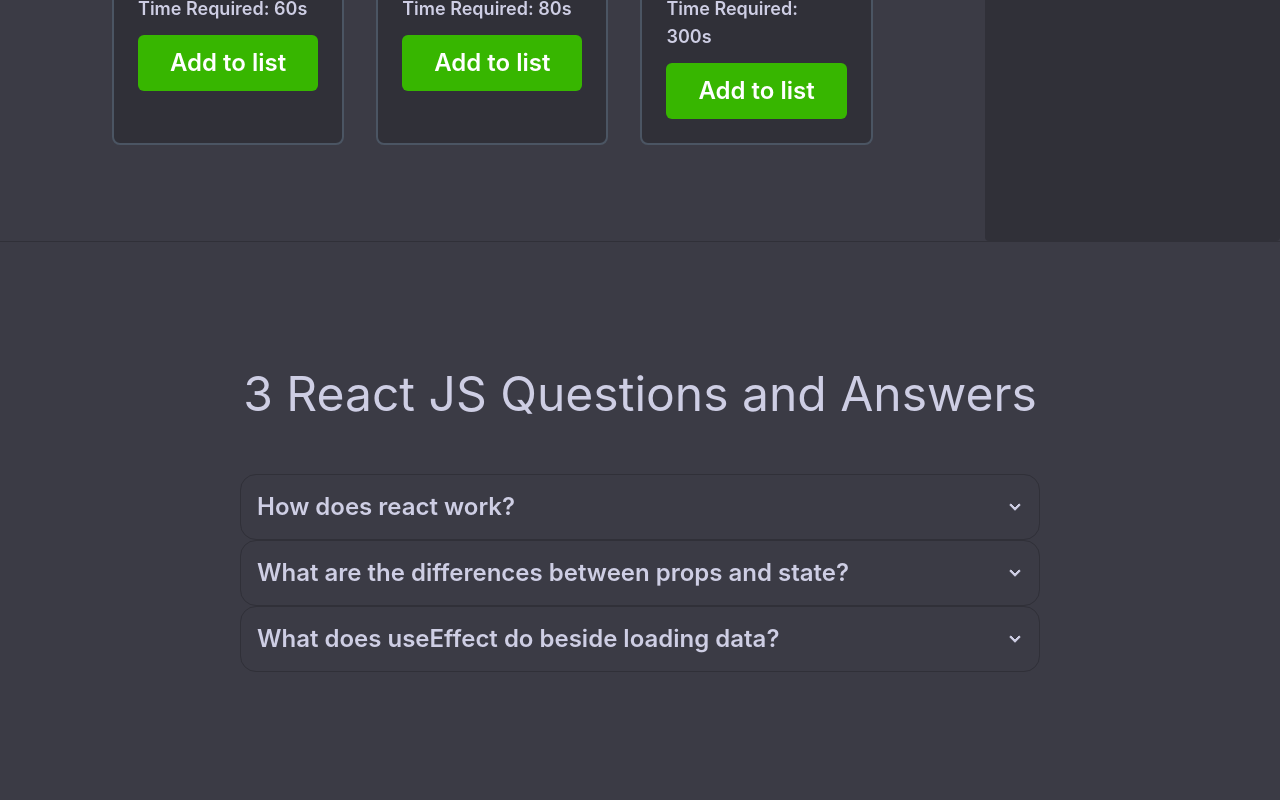
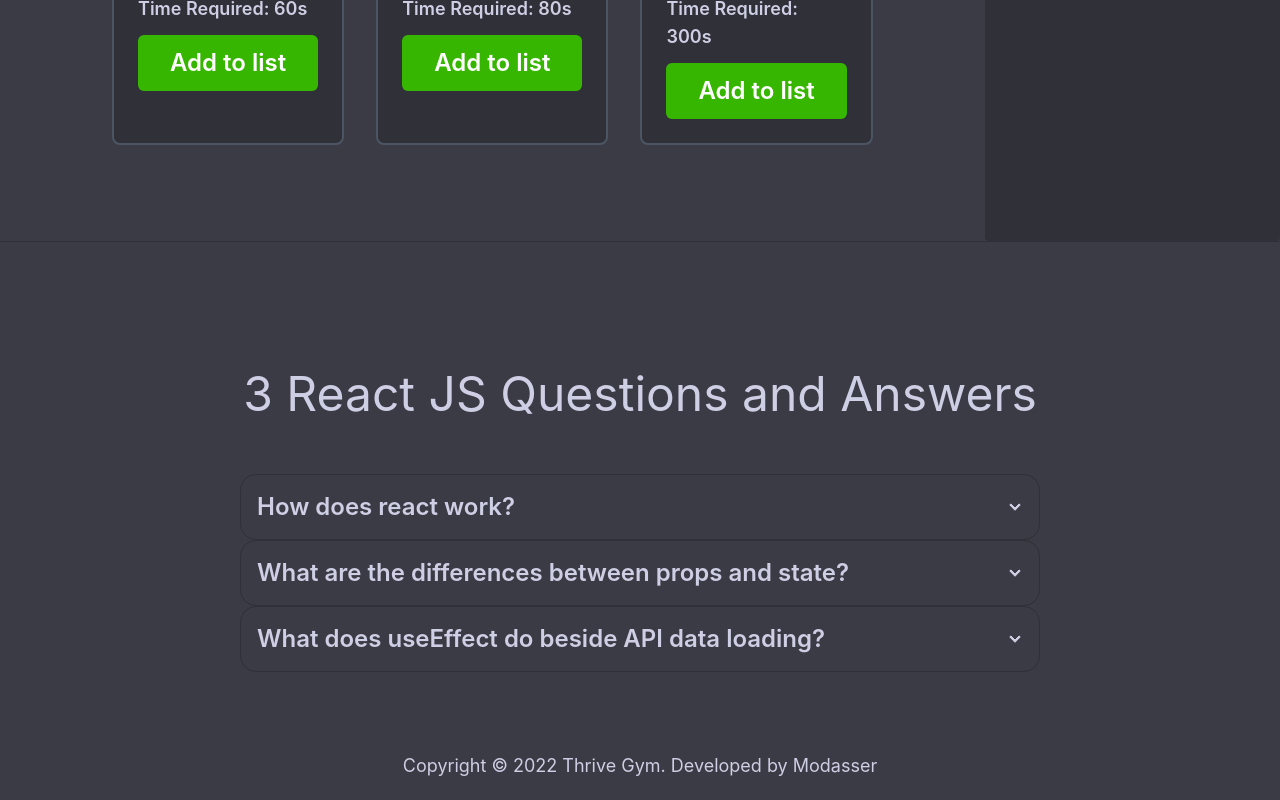
Before and after one commit to modasserjasim/thrive-gym, a React (Create React App) app: page / in a window 1280 px wide. Shown: the part 1237-2037 px from the top of the page. Built offline with nearby package versions, Linux system fonts and the light colour scheme.

Commit message:
blog question answers updated

```diff
--- a/src/components/Blog/Blog.js
+++ b/src/components/Blog/Blog.js
@@ -2,47 +2,62 @@
 
 const Blog = () => {
     return (
-        <div className='px-5 md:px-20 lg:px-60 border-base-300 border-t py-16 md:py-32'>
+        <div className='px-5 md:px-20 lg:px-60 border-base-300 border-t pt-16 md:pt-32'>
             <h2 className='text-3xl md:text-5xl text-center mb-14'>3 React JS Questions and Answers</h2>
             <div tabIndex={0} className="collapse collapse-arrow border border-base-300 bg-base-100 rounded-box">
-                <div className="collapse-title text-2xl font-semibold">
+                <div className="collapse-title text-lg sm:text-2xl font-semibold">
                     How does react work?
                 </div>
                 <div className="collapse-content">
-                    <p>React is without a doubt one of the most powerful and flexible frontend frameworks. But with its great power comes great responsibility – it’s easy to misuse it and create a mess of an app. To avoid it, one needs to really understand how React works internally by studying its code implementation and structure. Coincidentally, it is also one of the best ways to learn React in general. Let’s do this today!
-
-                        Working with a non-opinionated framework such as React gives you a lot of freedom, but also introduces more room for mistakes. Wait a second… What’s the deal with opinionated and non-opinionated frameworks?</p>
+                    <p>ReactJS divides the UI into isolated reusable pieces of code known as components. React components work similarly to JavaScript functions as they accept arbitrary inputs called properties or props. It's possible to have as many components as necessary without cluttering your code.</p>
+                    <p className='py-4'>
+                        React is without a doubt one of the most powerful and flexible frontend frameworks. But with its great power comes great responsibility - it's easy to misuse it and create a mess of an app. To avoid it, one needs to really understand how React works internally by studying its code implementation and structure. Coincidentally, it is also one of the best ways to learn React in general. Lets do this today!</p>
+                    <p>
+                        Working with a non-opinionated framework such as React gives you a lot of freedom, but also introduces more room for mistakes. Wait a second… Whats the deal with opinionated and non-opinionated frameworks?
+                    </p>
                 </div>
             </div>
             <div tabIndex={1} className="collapse collapse-arrow border border-base-300 bg-base-100 rounded-box">
-                <div className="collapse-title text-2xl font-semibold">
+                <div className="collapse-title text-lg sm:text-2xl font-semibold">
                     What are the differences between props and state?
                 </div>
                 <div className="collapse-content">
-                    <p>1. The Data is passed from one component to another in Props.
-                        1. The Data is passed within the component only in State.
-                        2. Props is Immutable (cannot be modified).
-                        2. State is Mutable ( can be modified).
-                        3. Props can be used with state and functional components.
-                        3. State can be used only with the state components/class component (Before 16.0).
-                        4. Props are read-only.
-                        4. State is both read and write.</p>
+                    <div className='md:flex gap-10 '>
+                        <div className=''>
+                            <h3 className='text-xl border-b-2 p-2 mb-3 border-base-300'>Props</h3>
+                            <p>1. The Data is passed from one component to another in Props.</p>
+                            <p>2. Props is Immutable cannot be modified.</p>
+                            <p>3. Props can be used with state and functional components.</p>
+                            <p>4. Props are read-only.</p>
+                        </div>
+                        <div>
+                            <h2 className='text-xl border-b-2 p-2 mb-3 border-base-300'>State</h2>
+                            <p>1. The Data is passed within the component only in State.</p>
+                            <p>2. State is Mutable  can be modified.</p>
+                            <p>3. State can be used only with the state components/class component Before 16.0.</p>
+                            <p>4. State is both read and write.</p>
+                        </div>
+                    </div>
                 </div>
             </div>
             <div tabIndex={2} className="collapse collapse-arrow border border-base-300 bg-base-100 rounded-box">
-                <div className="collapse-title text-2xl font-semibold">
-                    What does useEffect do beside loading data?
+                <div className="collapse-title text-lg sm:text-2xl font-semibold">
+                    What does useEffect do beside API data loading?
                 </div>
                 <div className="collapse-content">
-                    <p>By using this Hook, you tell React that your component needs to do something after render. React will remember the function you passed (we’ll refer to it as our “effect”), and call it later after performing the DOM updates. In this effect, we set the document title, but we could also perform data fetching or call some other imperative API.
-
-                        <p> Why is useEffect called inside a component? Placing useEffect inside the component lets us access the count state variable (or any props) right from the effect. We don’t need a special API to read it — it’s already in the function scope. Hooks embrace JavaScript closures and avoid introducing React-specific APIs where JavaScript already provides a solution. </p>
-
-                        <p> Does useEffect run after every render? Yes! By default, it runs both after the first render and after every update. (We will later talk about how to customize this.) Instead of thinking in terms of “mounting” and “updating”, you might find it easier to think that effects happen “after render”. React guarantees the DOM has been updated by the time it runs the effects.</p>
-
-                    </p>
+                    <p>By using useEffect Hook, you tell React that your component needs to do something after render. React will remember the function you passed we'll refer to it as our “effect”, and call it later after performing the DOM updates. In this effect, we set the document title, but we could also perform data fetching or call some other imperative API.</p>
+                    <p className='font-bold pt-5'>What are effects, really? Examples are:</p>
+                    <ul className='list-disc ml-7 pb-5'>
+                        <li>Fetching data from API</li>
+                        <li>Reading from local storage</li>
+                        <li>Reading from database management</li>
+                        <li>Registering and deregistering event listeners</li>
+                        <li>Always use useEffect for asynchronous tasks</li>
+                        <li>useEffect run after every render</li>
+                    </ul>
                 </div>
             </div>
+            <p className='pt-12 md:pt-20 text-center pb-5 text-lg'>Copyright © 2022 Thrive Gym. Developed by Modasser </p>
         </div>
     );
 };
--- a/src/components/Break/Break.js
+++ b/src/components/Break/Break.js
@@ -5,7 +5,7 @@
 
     return (
         <div>
-            <button onClick={() => handleBreakTime(time)} className='text-lg font-bold bg-base-300 p-3 rounded-full active:bg-primary'>
+            <button onClick={() => handleBreakTime(time)} className='text-md bg-base-300 p-3 rounded-full hover:bg-primary active:bg-primary'>
                 {time.break}s
             </button>
         </div>
--- a/src/components/Sidebar/Sidebar.js
+++ b/src/components/Sidebar/Sidebar.js
@@ -5,7 +5,7 @@
 
 const Sidebar = ({ exercises, exerciseList, breakTime, handleBreakTime }) => {
     // console.log(exercises, exerciseList);
-    const getBreakTimes = exercises.slice(0, 4);
+    const getBreakTimes = exercises.slice(0, 5);
     return (
         <div className='sticky top-10'>
             <PersonalInfo></PersonalInfo>
```
